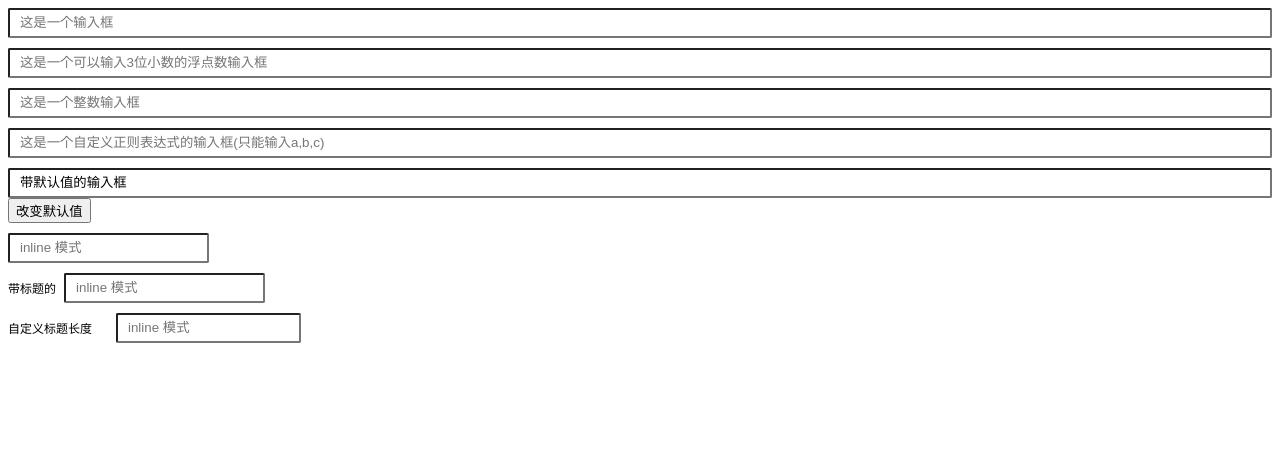
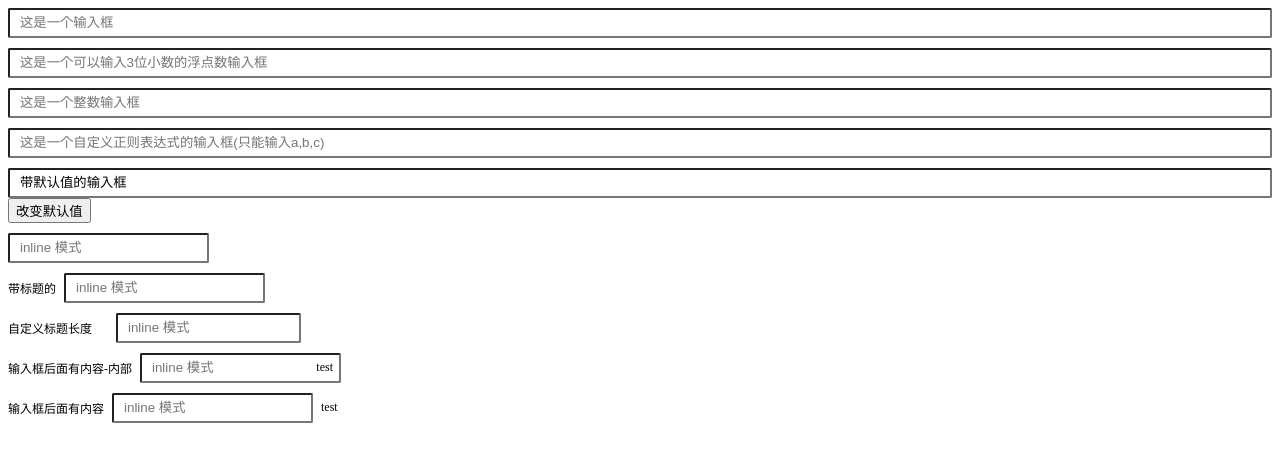
Before and after one commit to pengxueshan/codish-ui, a React app: page / in a window 1280 px wide. Built offline with nearby package versions, Linux system fonts and the light colour scheme; some packages are replaced by stand-ins of ours.

Commit message:
:art: input add extra content

```diff
--- a/src/input/index.css
+++ b/src/input/index.css
@@ -4,6 +4,7 @@
     display: inline-flex;
     width: 100%;
     align-items: center;
+    position: relative;
     &, * {
         box-sizing: border-box;
     }
@@ -26,4 +27,18 @@
         margin-right: 8px;
         white-space: nowrap;
     }
+    .codish-ui-input-extra {
+        margin-left: 8px;
+    }
+    &.is-inner {
+        .codish-ui-input-extra {
+            position: absolute;
+            right: 0;
+            top: 0;
+            bottom: 0;
+            display: flex;
+            align-items: center;
+            padding: 0 8px;
+        }
+    }
 }
--- a/src/input/index.js
+++ b/src/input/index.js
@@ -111,23 +111,38 @@ export default class Input extends Component {
         );
     }
 
+    renderExtra() {
+        if (typeof this.props.renderExtra === 'function') {
+            return (
+                <div className="codish-ui-input-extra">{this.props.renderExtra()}</div>
+            );
+        }
+    }
+
     render() {
         let {value} = this.state;
         let cls = classNames(
             'codish-ui codish-ui-input',
             this.props.className,
             {
-                'is-inline': this.props.inline
-            }
+                'is-inline': this.props.inline,
+                'is-inner': this.props.inner
+            },
         );
+        let inputStyle = {};
+        if (this.props.inner && this.props.extraWidth) {
+            inputStyle.paddingRight = this.props.extraWidth + 'px';
+        }
         return (
             <div className={cls}>
                 {this.renderLabel()}
                 <input
+                    style={inputStyle}
                     type={this.props.nativeType}
                     value={value}
                     onChange={this.handleChange}
                     placeholder={this.props.placeholder} />
+                {this.renderExtra()}
             </div>
         );
     }
@@ -141,4 +156,7 @@ Input.propTypes = {
     digits: PropTypes.number,
     label: PropTypes.string,
     labelWidth: PropTypes.number,
+    renderExtra: PropTypes.func,
+    extraWidth: PropTypes.number,
+    inner: PropTypes.bool,
 };
--- a/src/test.js
+++ b/src/test.js
@@ -61,6 +61,21 @@ class App extends Component {
                         label="自定义标题长度"
                         labelWidth={100} />
                 </div>
+                <div className="item">
+                    <Input
+                        inline
+                        placeholder="inline 模式"
+                        label="输入框后面有内容-内部"
+                        renderExtra={() => <div>test</div>}
+                        inner />
+                </div>
+                <div className="item">
+                    <Input
+                        inline
+                        placeholder="inline 模式"
+                        label="输入框后面有内容"
+                        renderExtra={() => <div>test</div>} />
+                </div>
             </div>
         );
     }
```
